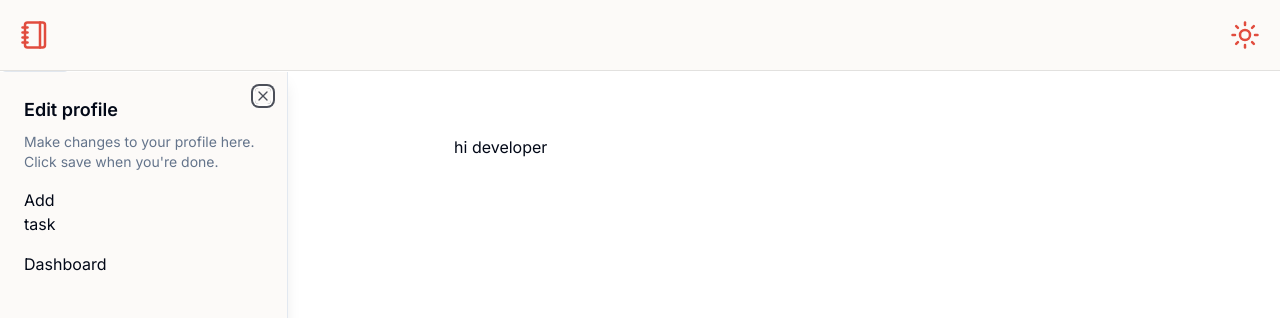
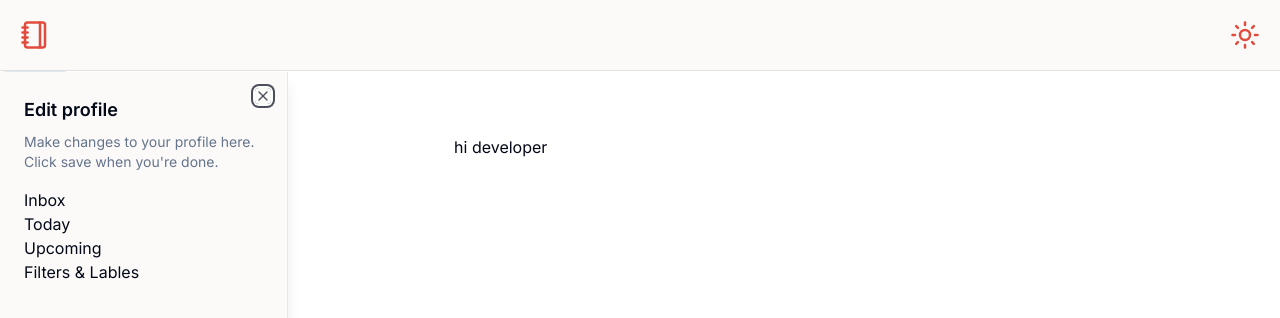
Before and after one commit to syedalirazazaidi/app.todiest, a Next.js app in the folder frontend/: page /addtask in a window 1280 px wide. Shown: the top 318 px of the page. Built offline with nearby package versions, Linux system fonts and the light colour scheme.

Commit message:
render navlink

```diff
--- a/frontend/app/(route)/addtask/page.tsx
+++ b/frontend/app/(route)/addtask/page.tsx
@@ -4,6 +4,8 @@ export default function page() {
     return (
         <div>
             hi developer
+
+
         </div>
     )
 }
--- /dev/null
+++ b/frontend/components/dashboard-nav.tsx
@@ -0,0 +1,23 @@
+import { NavItem } from "@/types";
+import Link from "next/link";
+import React from "react";
+interface NAVLINK {
+  navlink: NavItem[];
+}
+
+export default function Dashboard({ navlink }: NAVLINK) {
+  const rendernav = navlink.map(({ title, href, label, description }) => {
+    return (
+      <>
+        <Link href={`/${href}`}>
+          <p className="flex flex-col">{title}</p>
+        </Link>
+      </>
+    );
+  });
+  return (
+    <>
+      <div>{rendernav}</div>
+    </>
+  );
+}
--- a/frontend/components/layout/sidebar.tsx
+++ b/frontend/components/layout/sidebar.tsx
@@ -11,8 +11,11 @@ import {
   SheetTrigger,
 } from "@/components/ui/sheet";
 import Link from "next/link";
+import Dashboard from "../dashboard-nav";
+import { navItems } from "@/constants/data";
 
 export function Sidebar() {
+
   return (
     <Sheet defaultOpen>
       <SheetTrigger asChild>
@@ -26,12 +29,13 @@ export function Sidebar() {
           </SheetDescription>
         </SheetHeader>
         <div className="grid gap-4 py-4 ">
-          <div className="grid grid-cols-4 items-center gap-4">
+          <Dashboard navlink={navItems}/>
+          {/* <div className="grid grid-cols-4 items-center gap-4">
             <Link href="/addtask">Add task</Link>
           </div>
           <div>
             <Link href="/filterandlabels">Dashboard</Link>
-          </div>
+          </div> */}
         </div>
         <SheetFooter>
           {/* <SheetClose asChild>
```
